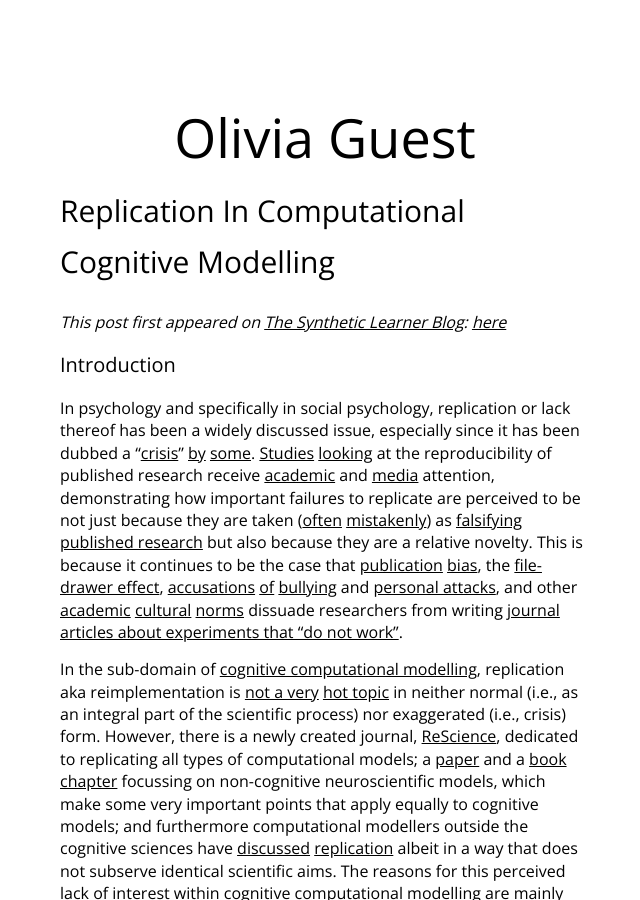
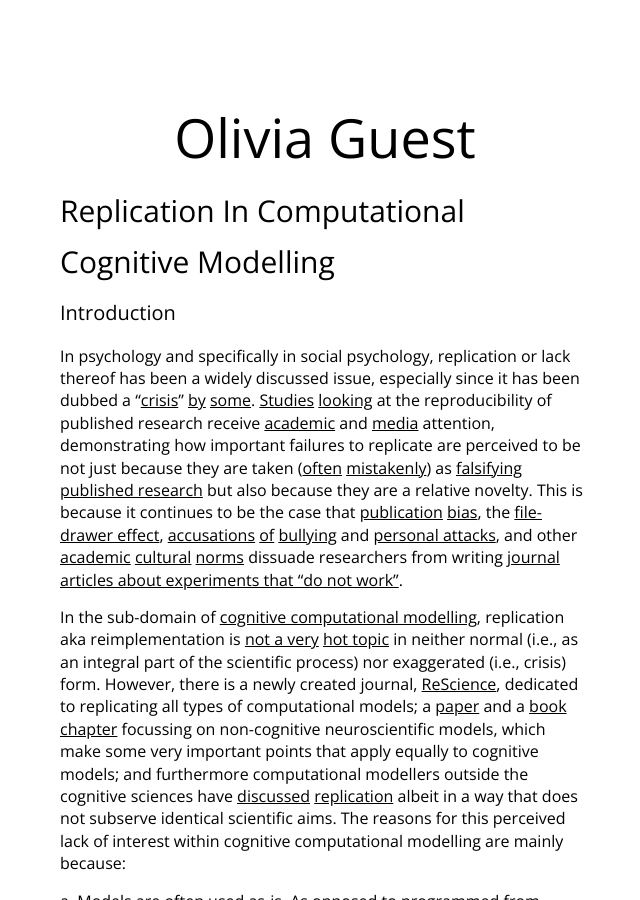
Before and after one commit to oliviaguest/oliviaguest.github.io, a Jekyll site: the page built from _posts/2015-10-02-Replication-in-Computational-Cognitive-Modelling.md, in a window 1280 px wide and 900 px high. Shown: the whole window, without its empty margins (315-955 px from the left). Built offline with Jekyll 4.4.1, drawn with Linux system fonts in a browser that asks for light colours; nearby versions of some CDN libraries; some of the changed text lies outside the part shown.

Commit message:
Update 2015-10-02-Replication-in-Computational-Cognitive-Modelling.md

```diff
--- a/_posts/2015-10-02-Replication-in-Computational-Cognitive-Modelling.md
+++ b/_posts/2015-10-02-Replication-in-Computational-Cognitive-Modelling.md
@@ -2,10 +2,6 @@
 published: true
 layout: post
 ---
-
-
-
-_This post first appeared on [The Synthetic Learner Blog](http://bootphon.blogspot.fr/): [here](http://bootphon.blogspot.fr/)_
 
 ### Introduction
 
```
Also changed, not shown: other parts of _posts/2015-10-02-Replication-in-Computational-Cognitive-Modelling.md (+2 -0 lines).
